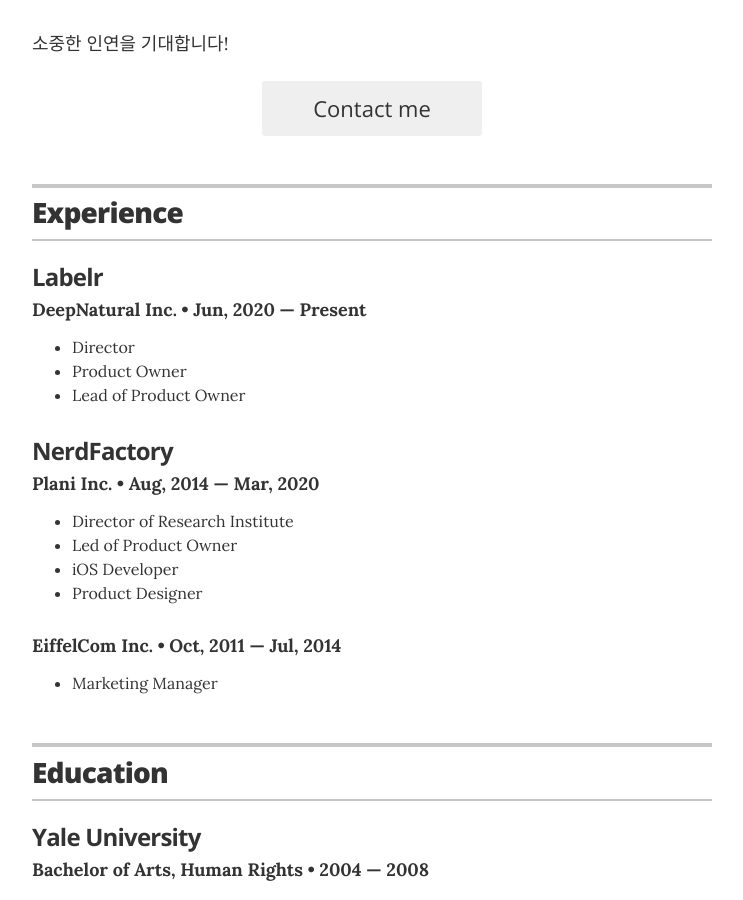
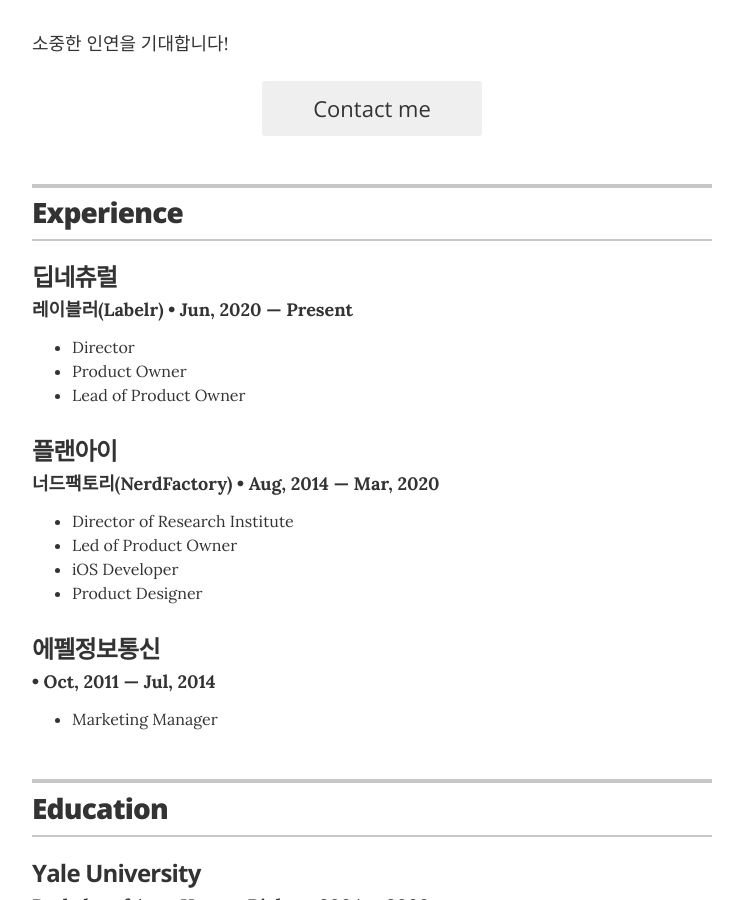
Before and after one commit to SeungbinBaik/SeungbinBaik.github.io, a Jekyll site: the page built from index.html, in a window 1280 px wide and 900 px high, scrolled down 848 px. Shown: the whole window, without its empty margins (268-1011 px from the left). Built offline with Jekyll 4.4.1, drawn with Linux system fonts in a browser that asks for light colours.

Commit message:
fix experience-2

```diff
--- a/_data/experience.yml
+++ b/_data/experience.yml
@@ -1,18 +1,18 @@
 # Jobs
 # VP of Global Communications
-- company: Labelr
-  position: DeepNatural Inc.
+- company: 딥네츄럴
+  position: 레이블러(Labelr)
   duration: Jun, 2020 &mdash; Present
   summary: <ul class="resume-item-list"><li>Director</li><li>Product Owner</li><li>Lead of Product Owner</li></ul>
 
 # Director of Digital Stratgy
-- company: NerdFactory
-  position: Plani Inc.
+- company: 플랜아이
+  position: 너드팩토리(NerdFactory)
   duration:  Aug, 2014 &mdash; Mar, 2020
   summary: <ul class="resume-item-list"><li>Director of Research Institute</li><li>Led of Product Owner</li><li>iOS Developer</li><li>Product Designer</li></ul>
 
 # Communications Coordinator
-- company:
-  position: EiffelCom Inc.
+- company: 에펠정보통신
+  position:
   duration:   Oct, 2011  &mdash; Jul, 2014
   summary: <ul class="resume-item-list"><li>Marketing Manager</li>
```
